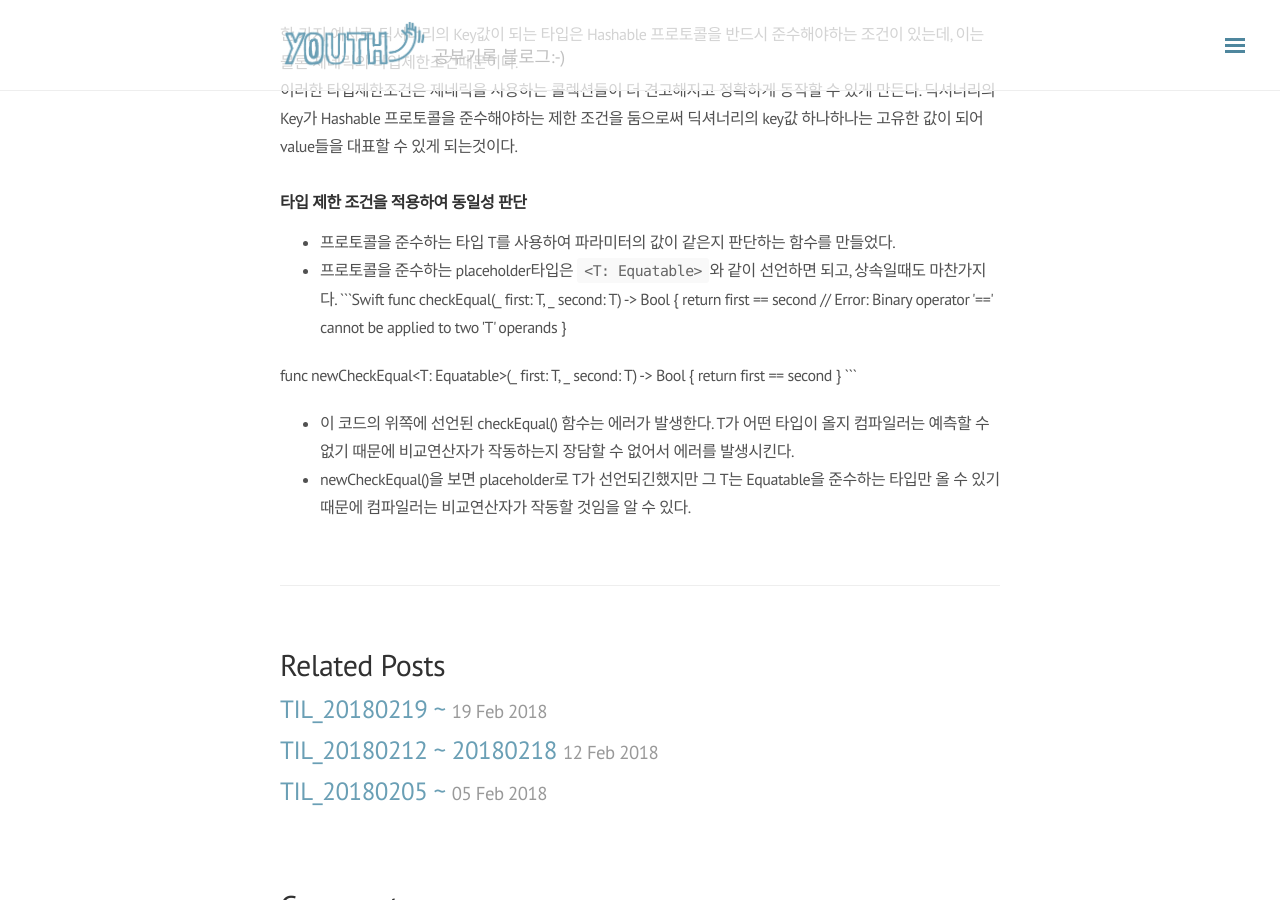
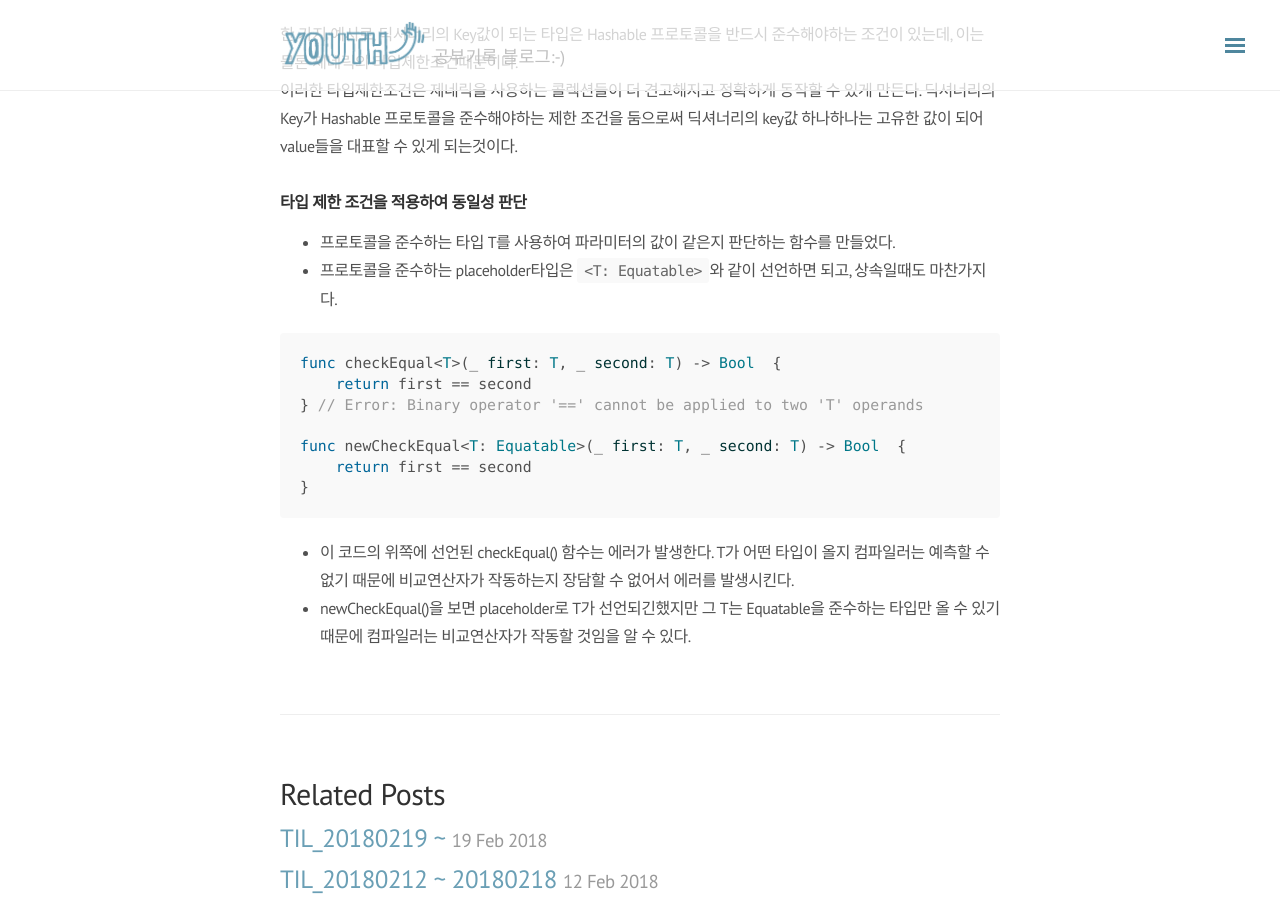
Before and after one commit to jinios/jinios.github.io, a Jekyll site: the page built from _posts/Swift/2018-02-21-Generic.md, in a window 1280 px wide and 900 px high, scrolled down 2097 px. Built offline with Jekyll 4.4.1, drawn with Linux system fonts in a browser that asks for light colours; nearby versions of some CDN libraries; comment, search, counter and statistics services are not loaded.

Commit message:
Modify post

````diff
--- a/_posts/Swift/2018-02-21-Generic.md
+++ b/_posts/Swift/2018-02-21-Generic.md
@@ -73,14 +73,16 @@ print(lengths) // [3,3,5]
 #### 타입 제한 조건을 적용하여 동일성 판단
 - 프로토콜을 준수하는 타입 T를 사용하여 파라미터의 값이 같은지 판단하는 함수를 만들었다.
 - 프로토콜을 준수하는 placeholder타입은 `<T: Equatable>`와 같이 선언하면 되고, 상속일때도 마찬가지다.
-```Swift
+
+```swift
 func checkEqual<T>(_ first: T, _ second: T) -> Bool  {
-    return first == second // Error: Binary operator '==' cannot be applied to two 'T' operands
-}
+    return first == second
+} // Error: Binary operator '==' cannot be applied to two 'T' operands
 
 func newCheckEqual<T: Equatable>(_ first: T, _ second: T) -> Bool  {
     return first == second
 }
 ```
+
 - 이 코드의 위쪽에 선언된 checkEqual() 함수는 에러가 발생한다. T가 어떤 타입이 올지 컴파일러는 예측할 수 없기 때문에 비교연산자가 작동하는지 장담할 수 없어서 에러를 발생시킨다.
 - newCheckEqual()을 보면 placeholder로 T가 선언되긴했지만 그 T는 Equatable을 준수하는 타입만 올 수 있기때문에 컴파일러는 비교연산자가 작동할 것임을 알 수 있다.
````
